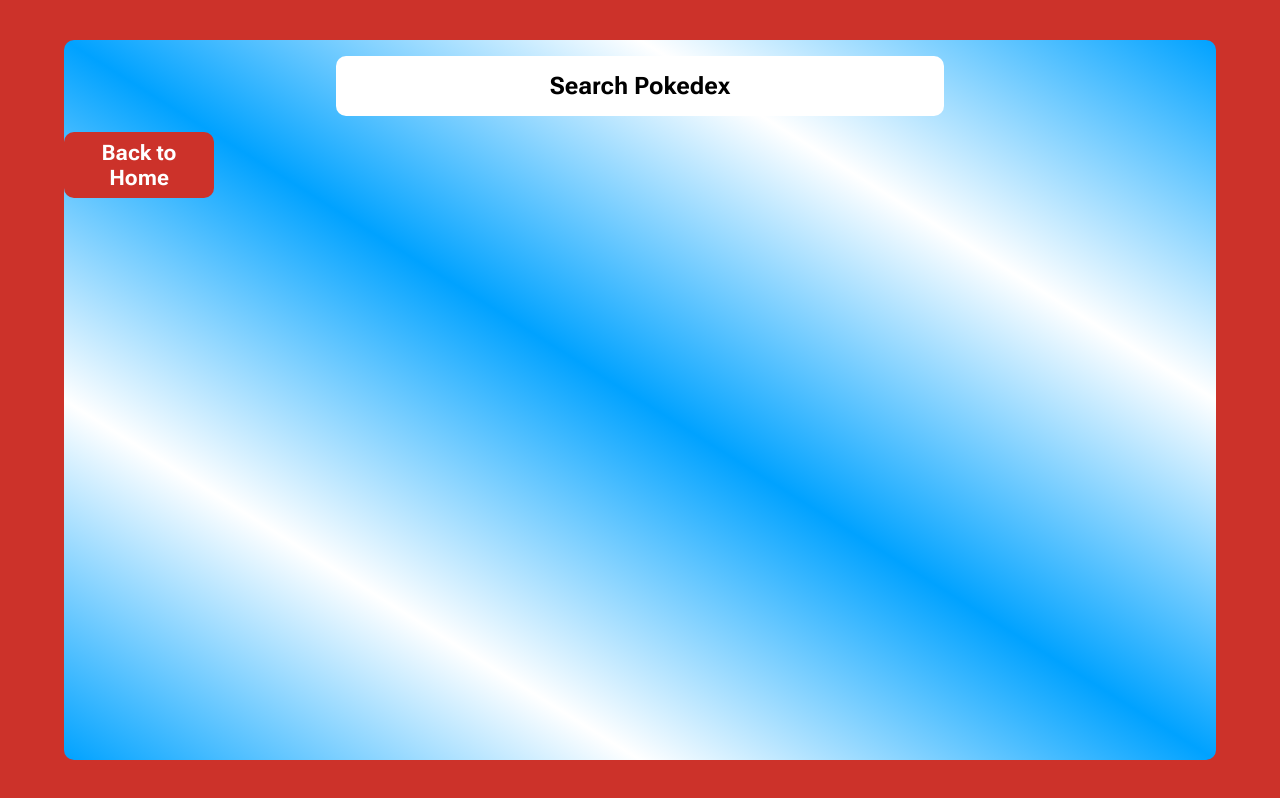
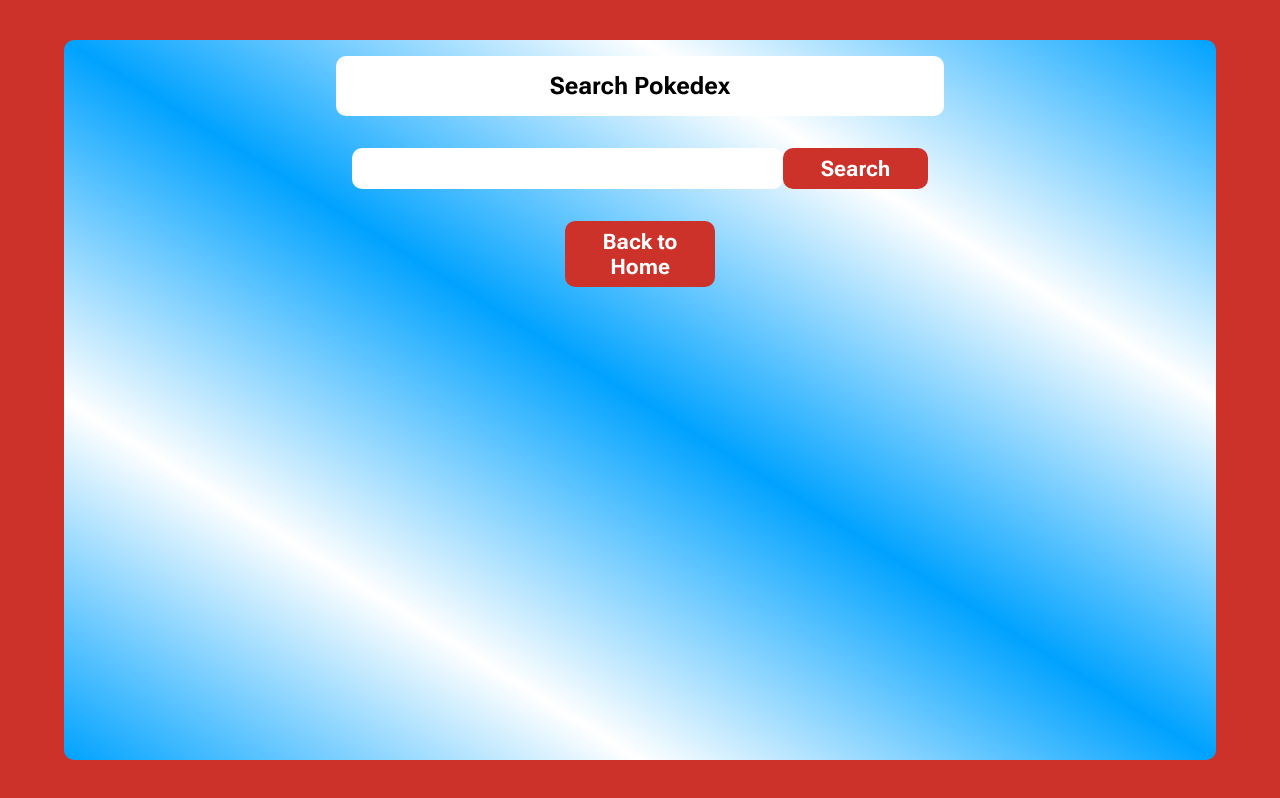
Before and after one commit to hewitson-j/pokedex, a React (Vite) app: page /search in a window 1280 px wide. Built offline with nearby package versions, Linux system fonts and the light colour scheme.

Commit message:
Added searchbar.

```diff
--- /dev/null
+++ b/src/components/Search.css
@@ -0,0 +1,19 @@
+.search {
+  text-align: center;
+}
+
+.searchbar {
+  display: flex;
+  margin: 2rem auto;
+  width: 50%;
+  justify-content: space-evenly;
+}
+
+#search-input {
+  font-size: 16pt;
+  padding: 0.5rem;
+  border-radius: 10px;
+  border: none;
+  box-shadow: inset;
+  width: 75%;
+}
--- a/src/components/Search.tsx
+++ b/src/components/Search.tsx
@@ -1,12 +1,21 @@
 import { Link } from "react-router-dom";
+import "./Search.css";
 
 export default function Search() {
   return (
-    <>
+    <div className="search">
       <h2 className="content-headers">Search Pokedex</h2>
+      <div className="searchbar">
+        <input type="text" id="search-input" />
+        <button id="search-button" className="buttons">
+          Search
+        </button>
+      </div>
       <Link title="Home" to={"/home"}>
-        <button className="buttons">Back to Home</button>
+        <button id="search-home-button" className="buttons">
+          Back to Home
+        </button>
       </Link>
-    </>
+    </div>
   );
 }
```
